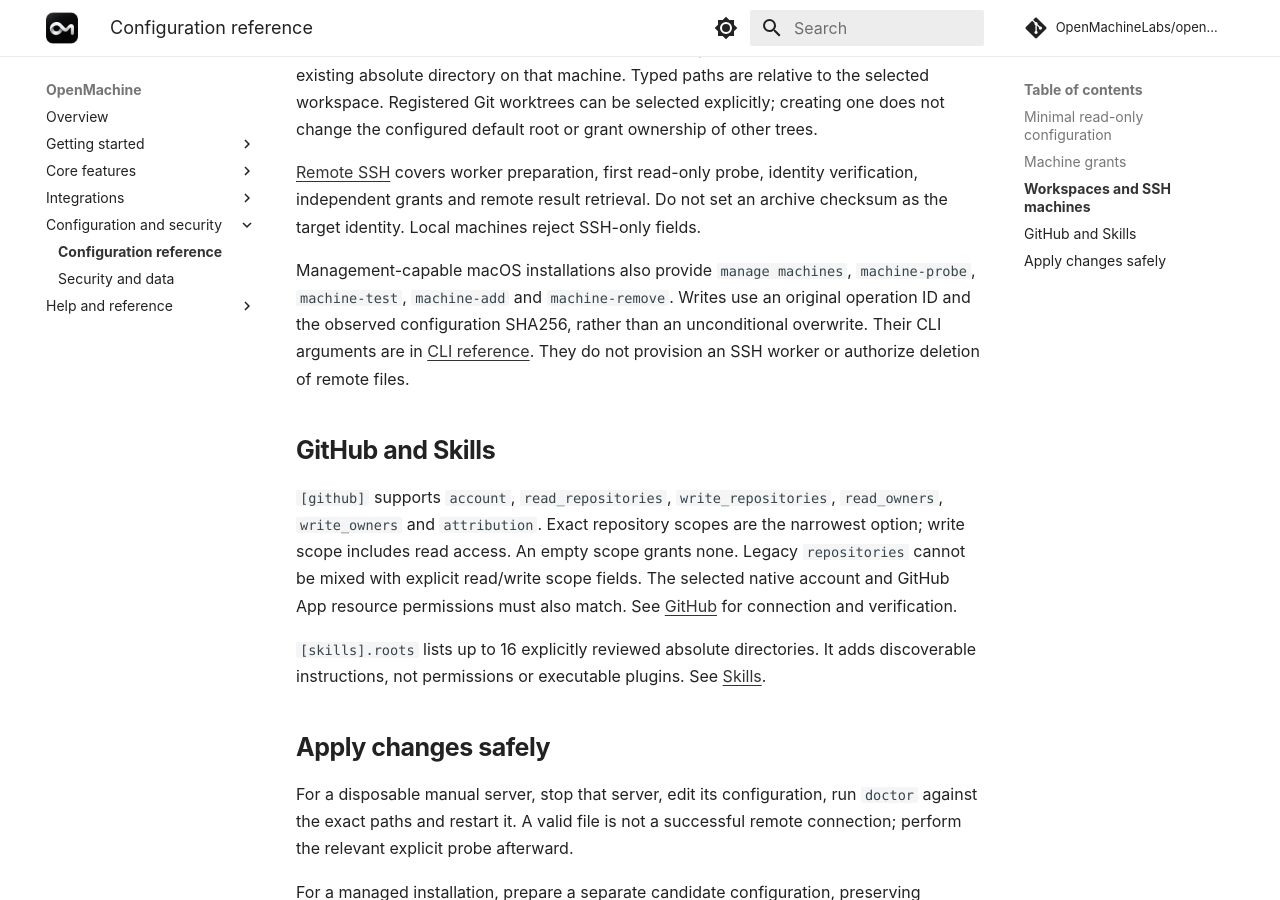
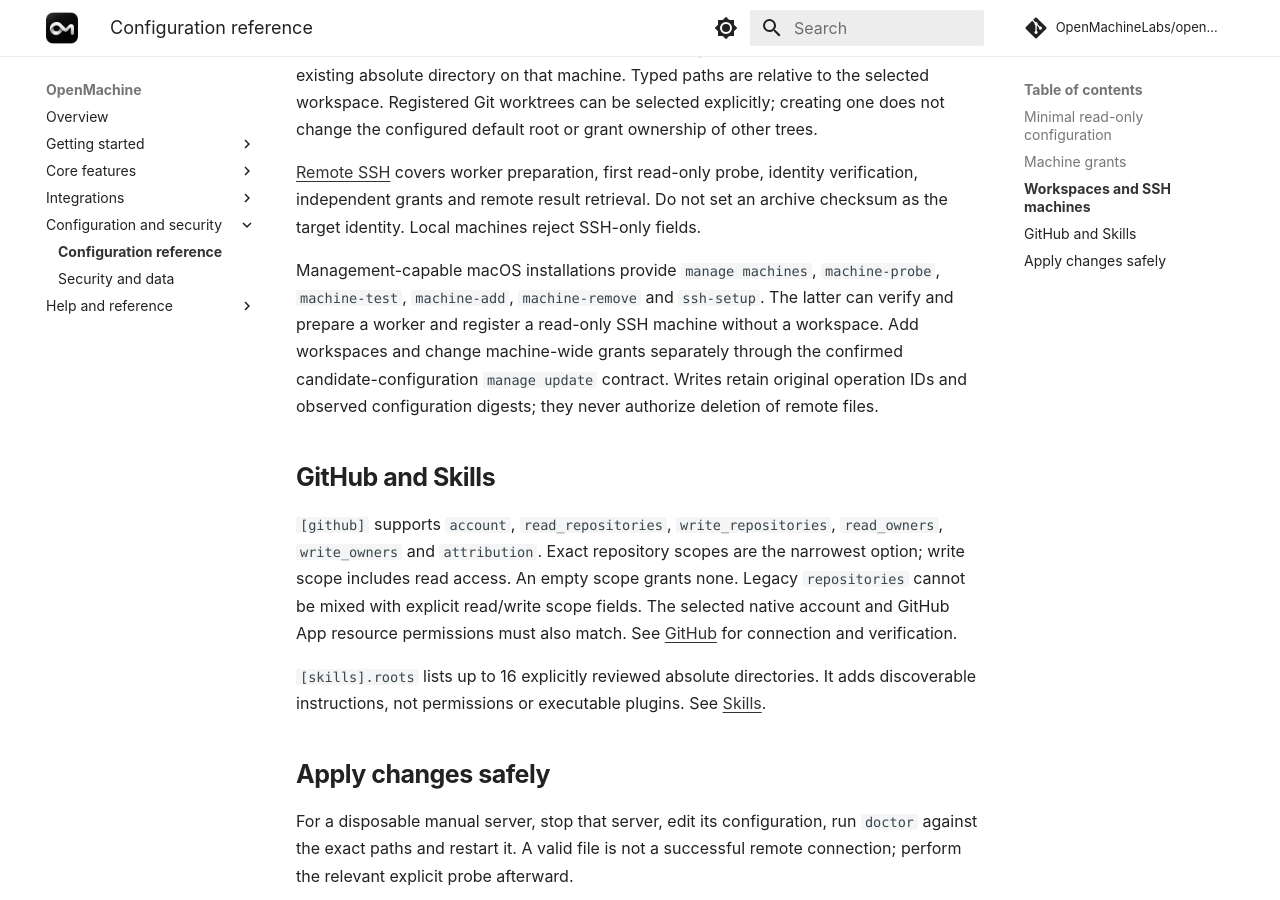
Before and after one commit to OpenMachineLabs/openmachine, an MkDocs documentation site: the page built from docs/configuration/reference.md, in a window 1280 px wide and 900 px high, scrolled down 1935 px. Built offline with MkDocs 1.6.1 and Material for MkDocs 9.7.7, drawn with Linux system fonts in a browser that asks for light colours; comment, search, counter and statistics services are not loaded.

Commit message:
fix(ssh): separate machine setup from workspace configuration

```diff
--- a/docs/configuration/reference.md
+++ b/docs/configuration/reference.md
@@ -70,11 +70,13 @@ one does not change the configured default root or grant ownership of other tree
 identity verification, independent grants and remote result retrieval. Do not set
 an archive checksum as the target identity. Local machines reject SSH-only fields.
 
-Management-capable macOS installations also provide `manage machines`,
-`machine-probe`, `machine-test`, `machine-add` and `machine-remove`. Writes use an
-original operation ID and the observed configuration SHA256, rather than an
-unconditional overwrite. Their CLI arguments are in [CLI reference](../reference/cli.md).
-They do not provision an SSH worker or authorize deletion of remote files.
+Management-capable macOS installations provide `manage machines`,
+`machine-probe`, `machine-test`, `machine-add`, `machine-remove` and
+`ssh-setup`. The latter can verify and prepare a worker and register a read-only
+SSH machine without a workspace. Add workspaces and change machine-wide grants
+separately through the confirmed candidate-configuration `manage update` contract.
+Writes retain original operation IDs and observed configuration digests; they
+never authorize deletion of remote files.
 
 ## GitHub and Skills
 
```
Also changed, not shown: docs/features/ssh.md (+5 -0 lines), openmachine/skills/service/ssh.md (+17 -10 lines), 3 other files.
